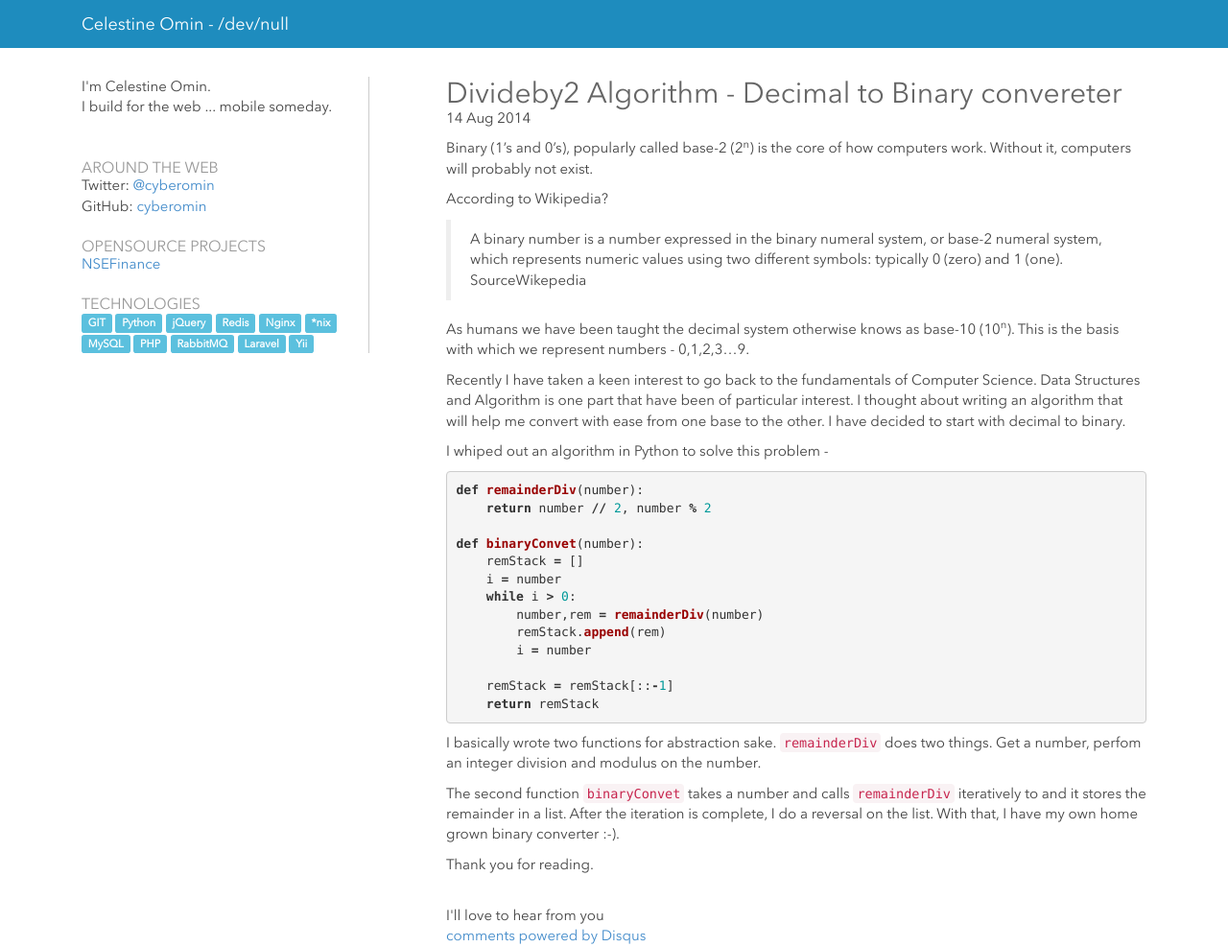
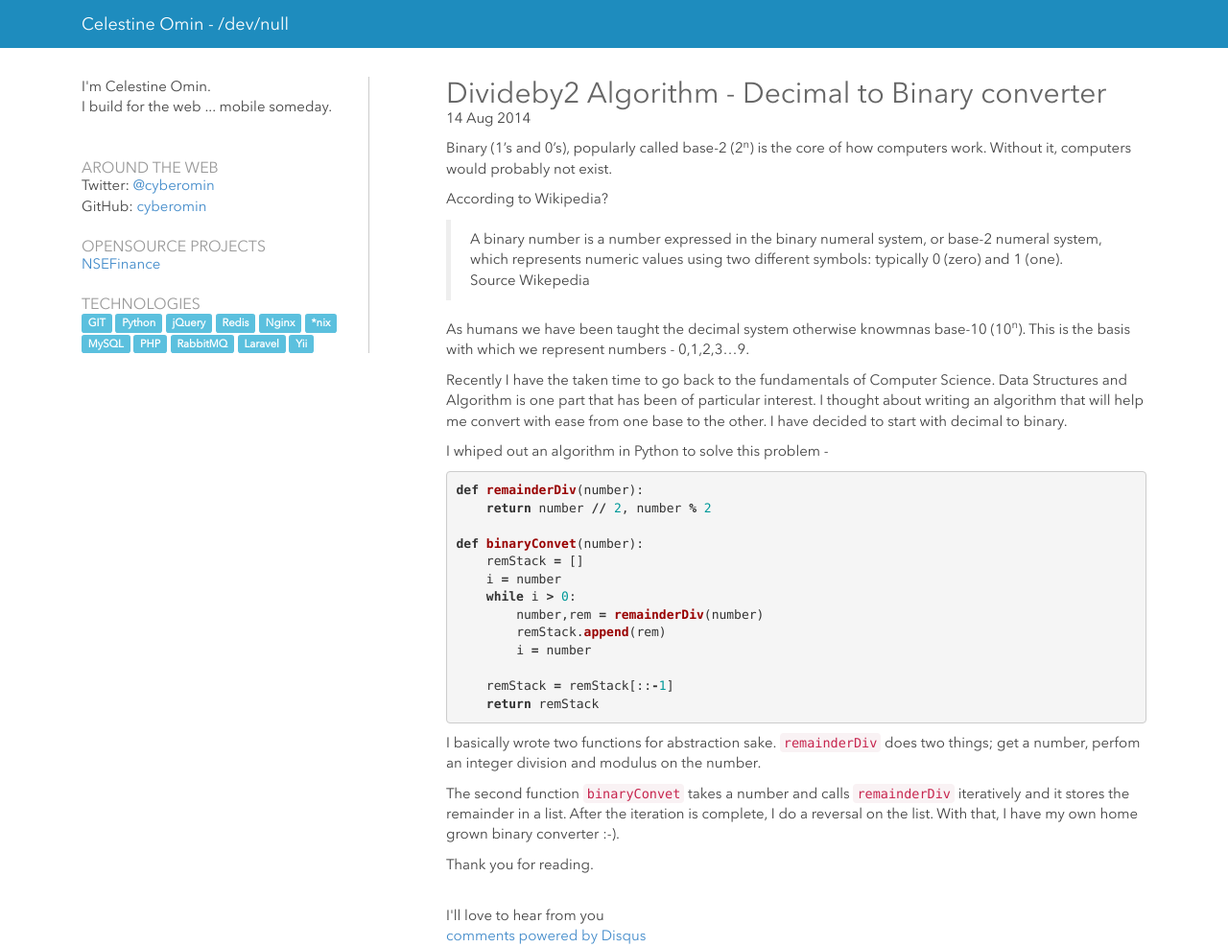
Before and after one commit to cyberomin/cyberomin.github.io, a Jekyll site: the page built from _posts/2014-08-14-divideby2-deimal-to-binary-convereter.markdown, in a window 1280 px wide and 987 px high. Shown: the whole window at 96% size. Built offline with Jekyll 4.4.1, drawn with Linux system fonts in a browser that asks for light colours; some web fonts are replaced; Markdown is read by kramdown in place of the engine named in the settings; comment, search, counter and statistics services are not loaded.

```diff
--- a/_posts/2014-08-14-divideby2-deimal-to-binary-convereter.markdown
+++ b/_posts/2014-08-14-divideby2-deimal-to-binary-convereter.markdown
@@ -1,22 +1,22 @@
 ---
 layout: post
-title:  "Divideby2 Algorithm - Decimal to Binary convereter"
+title:  "Divideby2 Algorithm - Decimal to Binary converter"
 date:   2014-08-14 16:19:14
 categories: binary algorithms
 ---
-Binary (1's and 0's), popularly called base-2 (2<sup>n</sup>) is the core of how computers work. Without it, computers will probably not exist.
+Binary (1's and 0's), popularly called base-2 (2<sup>n</sup>) is the core of how computers work. Without it, computers would probably not exist.
 
 According to Wikipedia?
 <blockquote>
 	A binary number is a number expressed in the binary numeral system, or base-2 numeral system, which represents numeric values using two different symbols: typically 0 (zero) and 1 (one).
-	<footer>Source<cite title="Source Title">Wikepedia</cite></footer>
+	<footer>Source <cite title="Source Title">Wikepedia</cite></footer>
 </blockquote>
 
-As humans we have been taught the decimal system otherwise knows as base-10 (10<sup>n</sup>). This is the basis
+As humans we have been taught the decimal system otherwise knowmnas base-10 (10<sup>n</sup>). This is the basis
 with which we represent numbers - 0,1,2,3...9.
 
-Recently I have taken a keen interest to go back to the fundamentals of Computer Science. Data Structures and
-Algorithm is one part that have been of particular interest. I thought about writing an algorithm that will
+Recently I have the taken time to go back to the fundamentals of Computer Science. Data Structures and
+Algorithm is one part that has been of particular interest. I thought about writing an algorithm that will
 help me convert with ease from one base to the other. I have decided to start with decimal to binary.
 
 
@@ -40,11 +40,11 @@
 
 {% endhighlight %}
 
-I basically wrote two functions for abstraction sake. <code>remainderDiv</code> does two things.
-Get a number, perfom an integer division and modulus on the number.
+I basically wrote two functions for abstraction sake. <code>remainderDiv</code> does two things;
+get a number, perfom an integer division and modulus on the number.
 
 The second function <code>binaryConvet</code> takes a number and calls <code>remainderDiv</code> iteratively
-to and it stores the remainder in a list. After the iteration is complete, I do a reversal on the list. With that,
+and it stores the remainder in a list. After the iteration is complete, I do a reversal on the list. With that,
 I have my own home grown binary converter :-).
 
 Thank you for reading.
```
